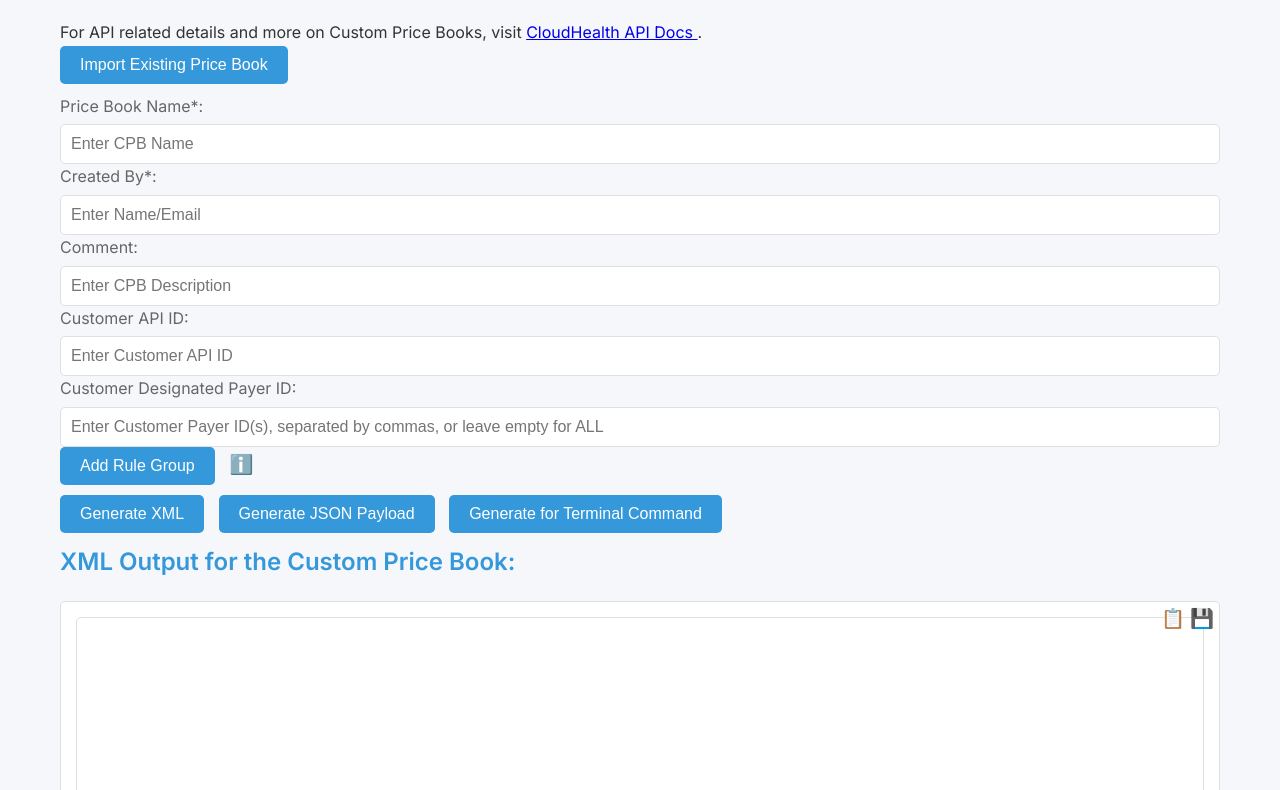
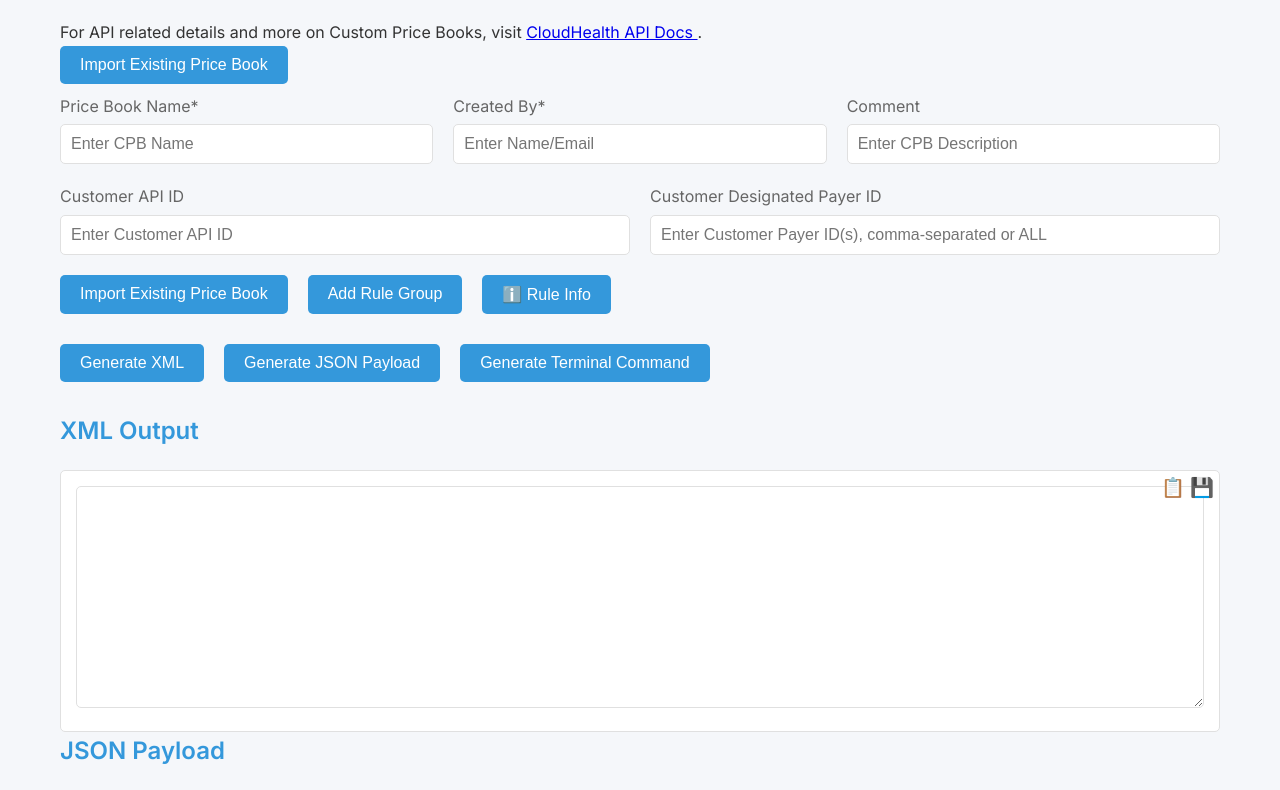
Before and after one commit to digitalsuni-cloud/cpb-test, a plain HTML site: page index.html in a window 1280 px wide. Shown: the part 81-871 px from the top of the page. Drawn offline with Linux system fonts and the light colour scheme.

Commit message:
Update index.html

```diff
--- a/index.html
+++ b/index.html
@@ -9,6 +9,7 @@
      <link rel="stylesheet" href="style.css">
 </head>
 <body>
+    <button class="theme-toggle" onclick="toggleTheme()">🌓</button>
     <div class="container">
         <h1>CloudHealth Custom Price Book XML/JSON/cURL Generator</h1>
 
@@ -24,33 +25,38 @@
         </button>
         <input type="file" id="importFile" accept=".json, .xml" style="display: none;">
 
-        <div class="input-group">
-            <label for="bookName">Price Book Name<span class="required-asterisk">*</span>:</label>
-            <input type="text" id="bookName" placeholder="Enter CPB Name" required title="Please enter the name of the custom price book here.">
+        <div class="input-row">
+            <div class="input-group">
+                <label for="bookName">Price Book Name*</label>
+                <input type="text" id="bookName" placeholder="Enter CPB Name" required>
+            </div>
+            <div class="input-group">
+                <label for="createdBy">Created By*</label>
+                <input type="email" id="createdBy" placeholder="Enter Name/Email" required>
+            </div>
+            <div class="input-group">
+                <label for="comment">Comment</label>
+                <input type="text" id="comment" placeholder="Enter CPB Description">
+            </div>
         </div>
 
-        <div class="input-group">
-            <label for="createdBy">Created By<span class="required-asterisk">*</span>:</label>
-            <input type="email" id="createdBy" placeholder="Enter Name/Email" required title="Enter your name or email here.">
+        <div class="input-row">
+            <div class="input-group">
+                <label for="cxAPIId">Customer API ID</label>
+                <input type="text" id="cxAPIId" placeholder="Enter Customer API ID" required>
+            </div>
+            <div class="input-group">
+                <label for="cxPayerId">Customer Designated Payer ID</label>
+                <input type="text" id="cxPayerId" placeholder="Enter Customer Payer ID(s), comma-separated or ALL" required>
+            </div>
         </div>
 
-        <div class="input-group">
-            <label for="comment">Comment:</label>
-            <input type="text" id="comment" placeholder="Enter CPB Description" title="Enter CPB Description">
+        <div class="button-group">
+            <button id="importButton" class="button">Import Existing Price Book</button>
+            <input type="file" id="importFile" accept=".json, .xml" style="display: none;">
+            <button onclick="addRuleGroup(null, true)" class="button">Add Rule Group</button>
+            <button id="infoButton" class="button" title="Click for more info on Rule Groups">ℹ️ Rule Info</button>
         </div>
-
-        <div class="input-group">
-            <label for="cxAPIId">Customer API ID:</label>
-            <input type="text" id="cxAPIId" placeholder="Enter Customer API ID" required title="Enter the Customer API ID from the Partner->Customers->List section.">
-        </div>
-
-        <div class="input-group">
-            <label for="cxPayerId">Customer Designated Payer ID:</label>
-            <input type="text" id="cxPayerId" placeholder="Enter Customer Payer ID(s), separated by commas, or leave empty for ALL" required title="Enter the Customer designated Payer ID(s) in the PGB Configuration, separated by commas, or leave the field blank for ALL.">
-        </div>
-
-        <button onclick="addRuleGroup(null, true)" class="button">Add Rule Group</button>
-        <button id="infoButton" class="icon-button" title="Click for more info on Rule Groups">ℹ️</button>
 
         <div id="infoModal" style="display: none;">
             <div class="modal-content">
@@ -62,15 +68,13 @@
 
         <div id="groupsContainer"></div>
 
-        <button class="button" onclick="generateXML()">Generate XML</button>
-        <button class="button" onclick="exportJSON()" title="Generate a JSON payload for REST API requests using Postman or Insomnia.">
-            Generate JSON Payload
-        </button>
-        <button class="button" onclick="exportForTerminal()" title="Generate terminal commands to create and assign a price book, replace <YOUR_API_TOKEN> with the actual API key.">
-            Generate for Terminal Command
-        </button>
+        <div class="button-group">
+            <button class="button" onclick="generateXML()">Generate XML</button>
+            <button class="button" onclick="exportJSON()">Generate JSON Payload</button>
+            <button class="button" onclick="exportForTerminal()">Generate Terminal Command</button>
+        </div>
 
-        <h2>XML Output for the Custom Price Book:</h2>
+        <h2>XML Output</h2>
         <div class="output-area">
             <textarea id="outputXML" rows="10"></textarea>
             <div class="icon-actions">
@@ -79,8 +83,7 @@
             </div>
         </div>
 
-        <h2>JSON payloads or cURL commands for creating and assigning Custom Price Book:</h2>
-        <h3>1: Create Custom Price Book:</h3>
+        <h2>JSON Payload</h2>
         <div class="output-area">
             <textarea id="outputJSON" rows="10"></textarea>
             <div class="icon-actions">
@@ -89,7 +92,7 @@
             </div>
         </div>
 
-        <h3>2: Assign Price Book to Customer:</h3>
+        <h2>Assign to Customer</h2>
         <div class="output-area">
             <textarea id="assignCustomerJSON" rows="10"></textarea>
             <div class="icon-actions">
@@ -98,7 +101,7 @@
             </div>
         </div>
 
-        <h3>3: Assign Price Book to Customer Designated Payer Account/s:</h3>
+        <h2>Assign to Customer Payer Account(s)</h2>
         <div class="output-area">
             <textarea id="assignCustomerAccountJSON" rows="10"></textarea>
             <div class="icon-actions">
```
